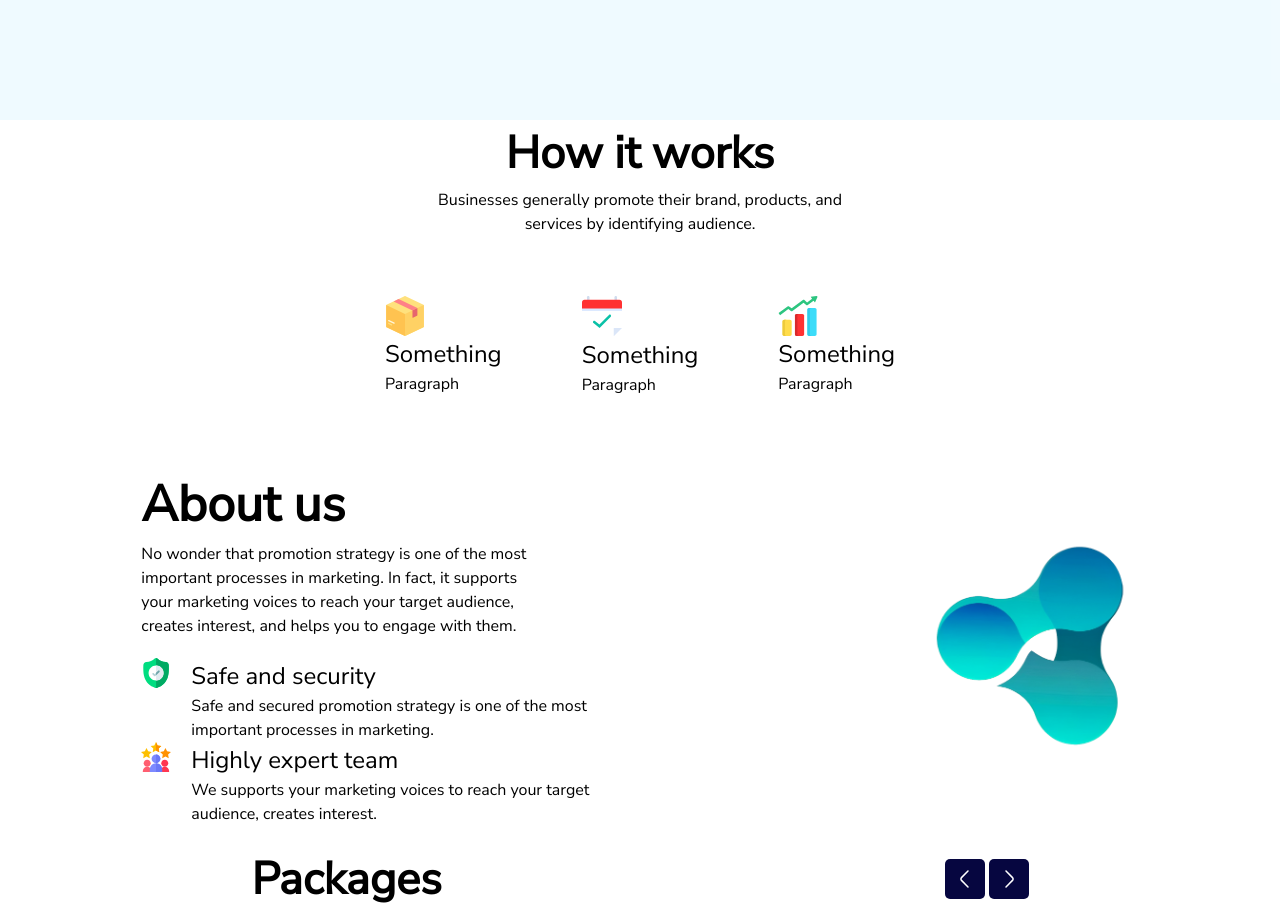
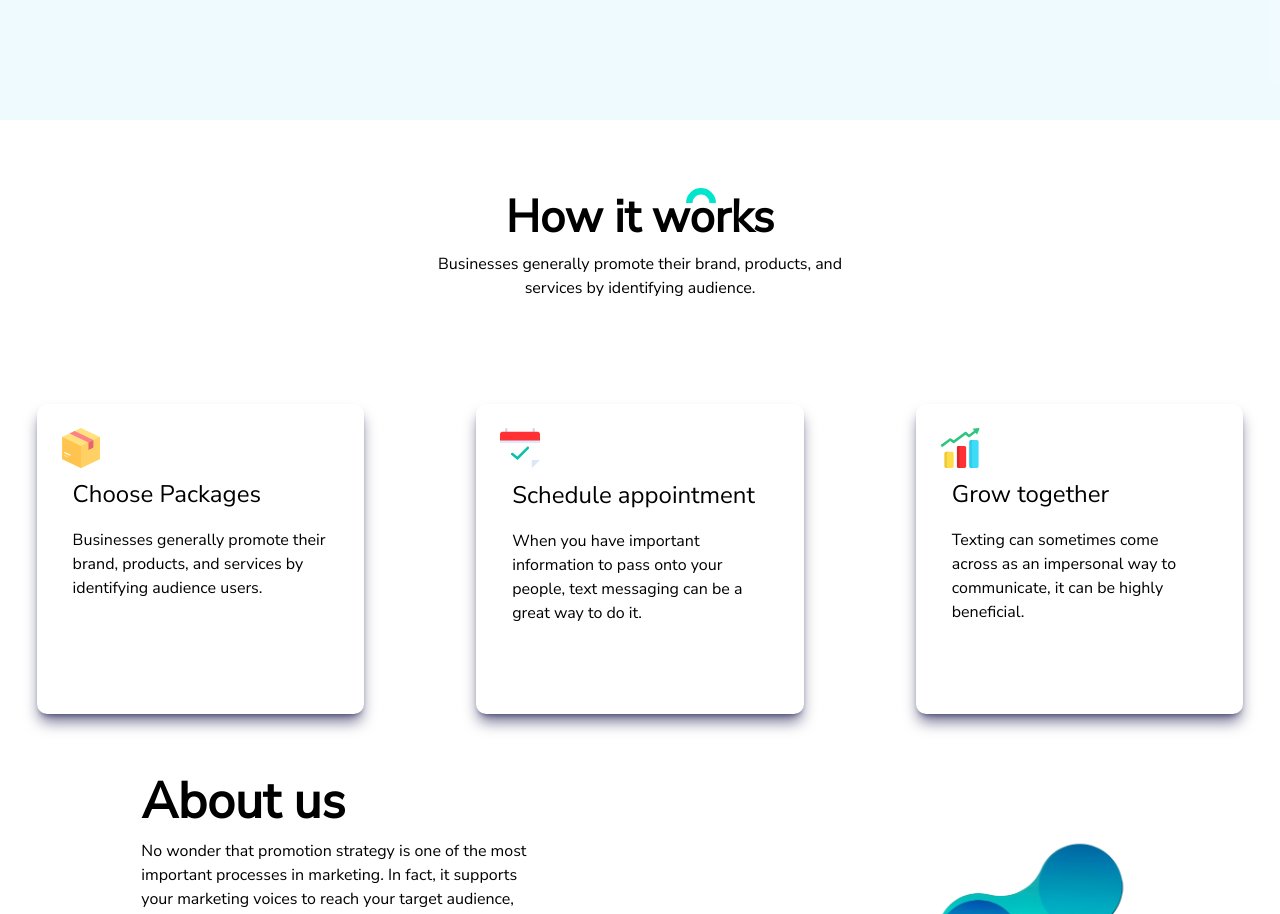
Before and after one commit to JewelShahi/influxify, a Next.js app: page / in a window 1280 px wide. Shown: the part 680-1594 px from the top of the page. Built offline with nearby package versions, Linux system fonts and the light colour scheme.

Commit message:
HIW update

```diff
--- a/app/components/HowItWorks.jsx
+++ b/app/components/HowItWorks.jsx
@@ -4,15 +4,33 @@ const HowItWorks = () => {
   return (
     <div className="flex w-auto items-center justify-center">
       <div className="">
-        <div className="flex justify-center flex-col items-center mb-10">
-          <h2 className="text-h2 font-bold">How it works</h2>
+        <div className="flex justify-center flex-col py-16 items-center mb-10">
+          <h2 className="text-h2 flex font-bold">
+            How it works{" "}
+            <div>
+              <svg
+              className="-ml-24 p-1"
+                width="46"
+                height="23"
+                viewBox="0 0 46 23"
+                fill="none"
+                xmlns="http://www.w3.org/2000/svg"
+              >
+                <path
+                  d="M41 23C41 18.2261 39.1036 13.6477 35.7279 10.2721C32.3523 6.89642 27.7739 5 23 5C18.2261 5 13.6477 6.89642 10.2721 10.2721C6.89642 13.6477 5 18.2261 5 23"
+                  stroke="#00E5CC"
+                  strokeWidth="10"
+                />
+              </svg>
+            </div>
+          </h2>
           <p className="w-[450px] text-center">
             Businesses generally promote their brand, products, and services by
             identifying audience.
           </p>
         </div>
-        <div className="flex justify-center m-auto gap-10 w-[70%]">
-          <div className="w-[200px] p-5">
+        <div className="flex flex-col md:flex-row space-x-24 justify-center items-center mx-auto gap-4 w-[70%]">
+          <div className="w-[310px] md:w-[500px] h-[310px] p-6 shadow-lg rounded-standard shadow-primary/60 ">
             <svg
               xmlns="http://www.w3.org/2000/svg"
               width="40"
@@ -56,10 +74,15 @@ const HowItWorks = () => {
                 </clipPath>
               </defs>
             </svg>
-            <h4 className="text-h4">Something</h4>
-            <p>Paragraph</p>
+            <div className="py-2 px-3 space-y-4">
+              <h4 className="text-h4">Choose Packages</h4>
+              <p>
+                Businesses generally promote their brand, products, and services
+                by identifying audience users.
+              </p>
+            </div>
           </div>
-          <div className="w-[200px] p-5">
+          <div className="w-[310px] md:w-[500px] h-[310px] p-6 shadow-lg rounded-standard shadow-primary/60 ">
             <svg
               xmlns="http://www.w3.org/2000/svg"
               width="40"
@@ -100,10 +123,15 @@ const HowItWorks = () => {
                 </clipPath>
               </defs>
             </svg>
-            <h4 className="text-h4">Something</h4>
-            <p>Paragraph</p>
+            <div className="py-2 px-3 space-y-4">
+              <h4 className="text-h4">Schedule appointment</h4>
+              <p>
+                When you have important information to pass onto your people,
+                text messaging can be a great way to do it.
+              </p>
+            </div>
           </div>
-          <div className="w-[200px] p-5">
+          <div className="w-[310px] md:w-[500px] h-[310px] p-6 shadow-lg rounded-standard shadow-primary/60 ">
             <svg
               xmlns="http://www.w3.org/2000/svg"
               width="40"
@@ -147,8 +175,13 @@ const HowItWorks = () => {
                 </clipPath>
               </defs>
             </svg>
-            <h4 className="text-h4">Something</h4>
-            <p>Paragraph</p>
+            <div className="py-2 px-3 space-y-4">
+              <h4 className="text-h4">Grow together</h4>
+              <p>
+                Texting can sometimes come across as an impersonal way to
+                communicate, it can be highly beneficial.
+              </p>
+            </div>
           </div>
         </div>
       </div>
```
